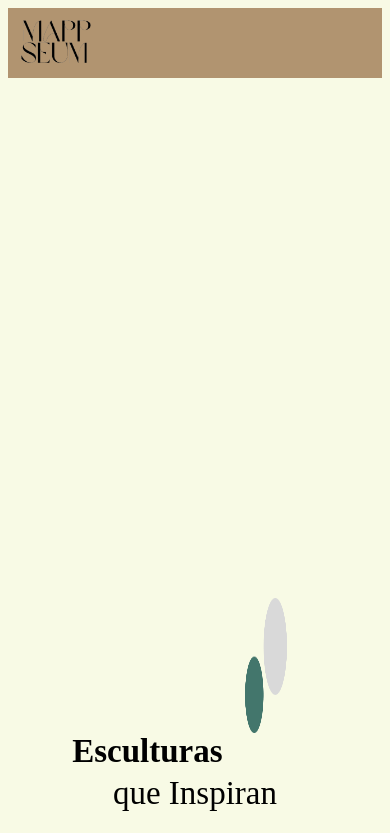
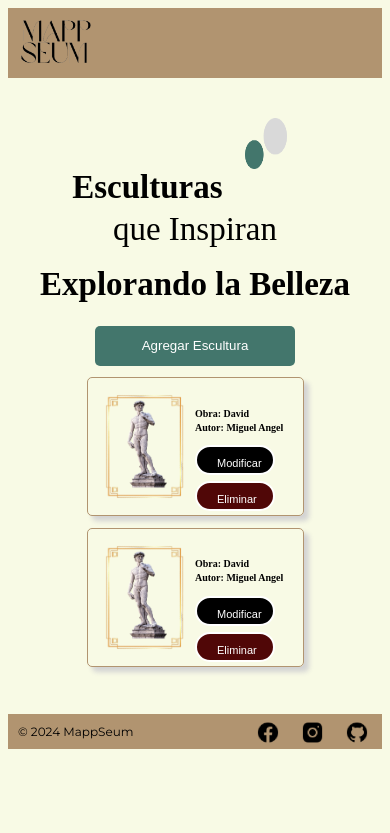
Before and after one commit to BeatrizCPerez/MappSeum, a React (Vite) app: page / in a window 390 px wide. Shown: the top 833 px of the page. Built offline with nearby package versions, Linux system fonts and the light colour scheme.

Commit message:
Responsive

```diff
--- a/src/components/BotonEliminar.css
+++ b/src/components/BotonEliminar.css
@@ -17,3 +17,13 @@
     color: #8B4513;
     font-weight: bold;
   }
+
+  @media only screen
+  and (min-device-width: 375px) {
+    .boton-eliminar{
+        height: 30px;
+        width:80px;
+        font-size: 11px;
+
+}
+  }
--- a/src/components/BotonModificar.css
+++ b/src/components/BotonModificar.css
@@ -20,8 +20,9 @@
   @media only screen
   and (min-device-width: 375px) {
     .boton-modificar{
-        height: 40px;
-        width:100px;
+        height: 30px;
+        width:80px;
+        font-size: 11px;
 
 }
   }
--- a/src/index.css
+++ b/src/index.css
@@ -54,5 +54,9 @@ h1{
   and (min-device-width: 375px) {
     .texto, .texto2{
         font-size: 10px;}
+    .container-center{
+        height: 165vw;
+
+        }
 
   }
```
